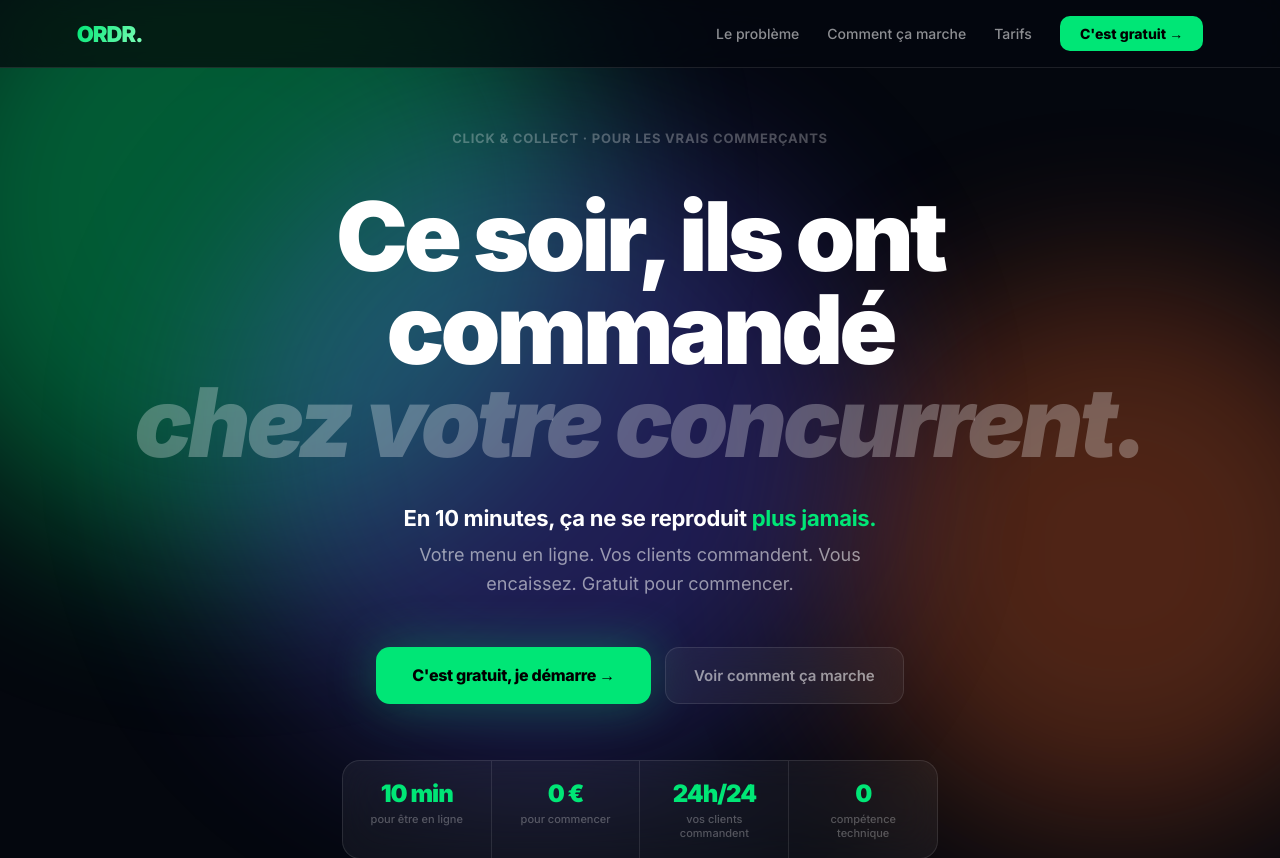
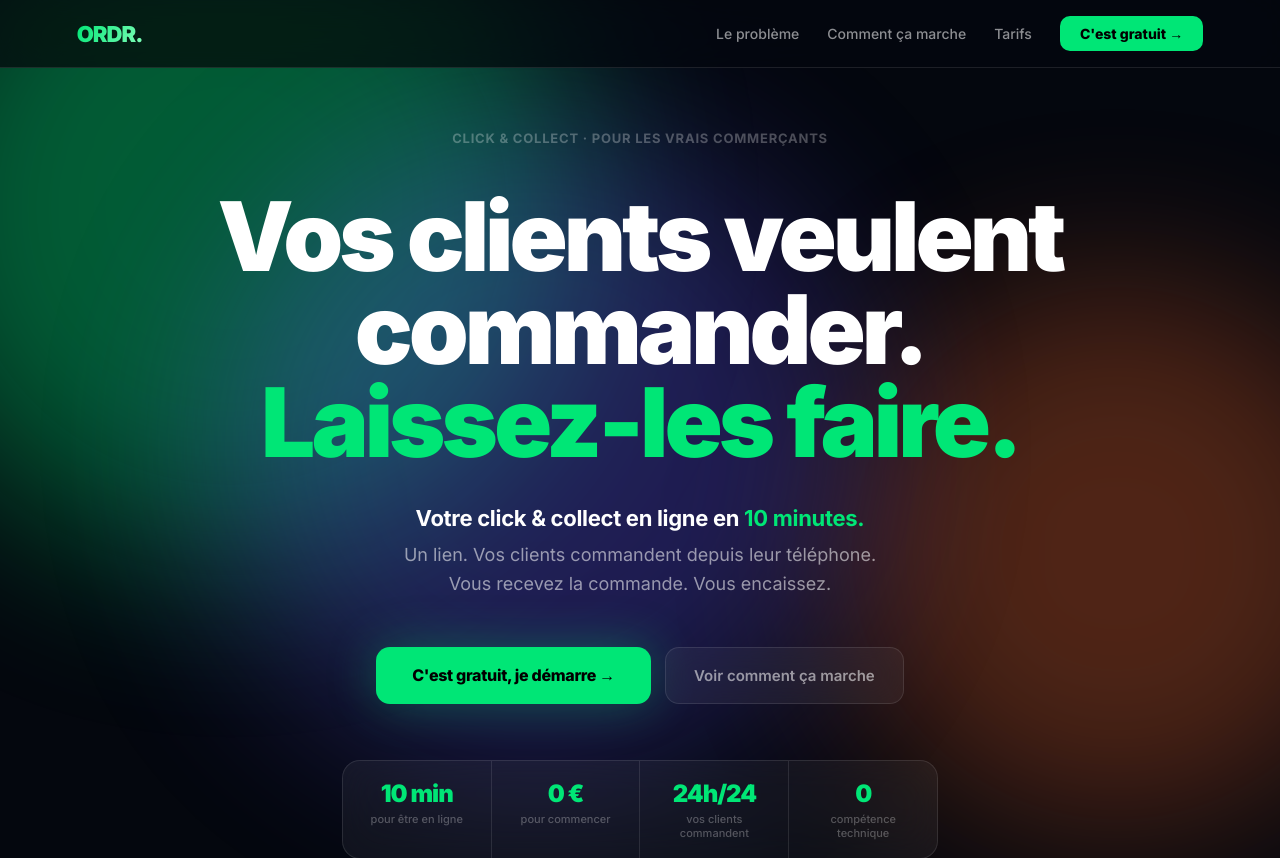
Before and after one commit to hugebet420/ordr, a Flask app: page / in a window 1280 px wide. Shown: the top 858 px of the page. Run offline with Flask 3, Linux system fonts and the light colour scheme.

Commit message:
fix: hero positif — opportunité pas culpabilité
Co-Authored-By: Claude Sonnet 4.6 <noreply@anthropic.com>
Claude-Session: https://claude.ai/code/session_013DJzCsi7fMBMRqdHg572f8

```diff
--- a/templates/landing.html
+++ b/templates/landing.html
@@ -362,12 +362,12 @@ footer a:hover { color:var(--text); }
   <div class="hero-eyebrow">Click &amp; Collect · Pour les vrais commerçants</div>
 
   <h1>
-    Ce soir, ils ont commandé<br>
-    <span class="bitter">chez votre concurrent.</span>
+    Vos clients veulent commander.<br>
+    <span class="accent">Laissez-les faire.</span>
   </h1>
 
-  <p class="hero-resolve">En 10 minutes, ça ne se reproduit <em>plus jamais.</em></p>
-  <p class="hero-sub">Votre menu en ligne. Vos clients commandent. Vous encaissez. Gratuit pour commencer.</p>
+  <p class="hero-resolve">Votre click & collect en ligne en <em>10 minutes.</em></p>
+  <p class="hero-sub">Un lien. Vos clients commandent depuis leur téléphone. Vous recevez la commande. Vous encaissez.</p>
 
   <div class="cta-group">
     <a href="#contact" class="btn-main">C'est gratuit, je démarre →</a>
```
